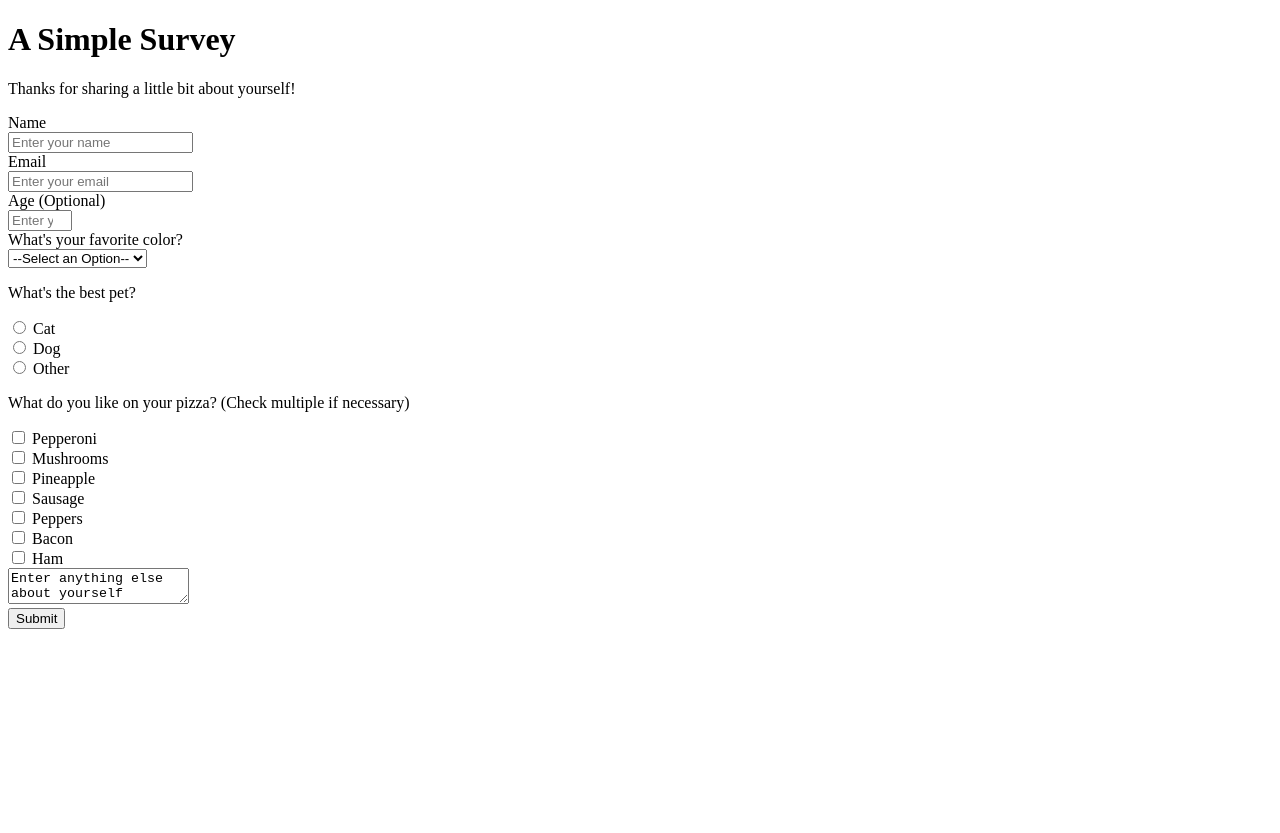
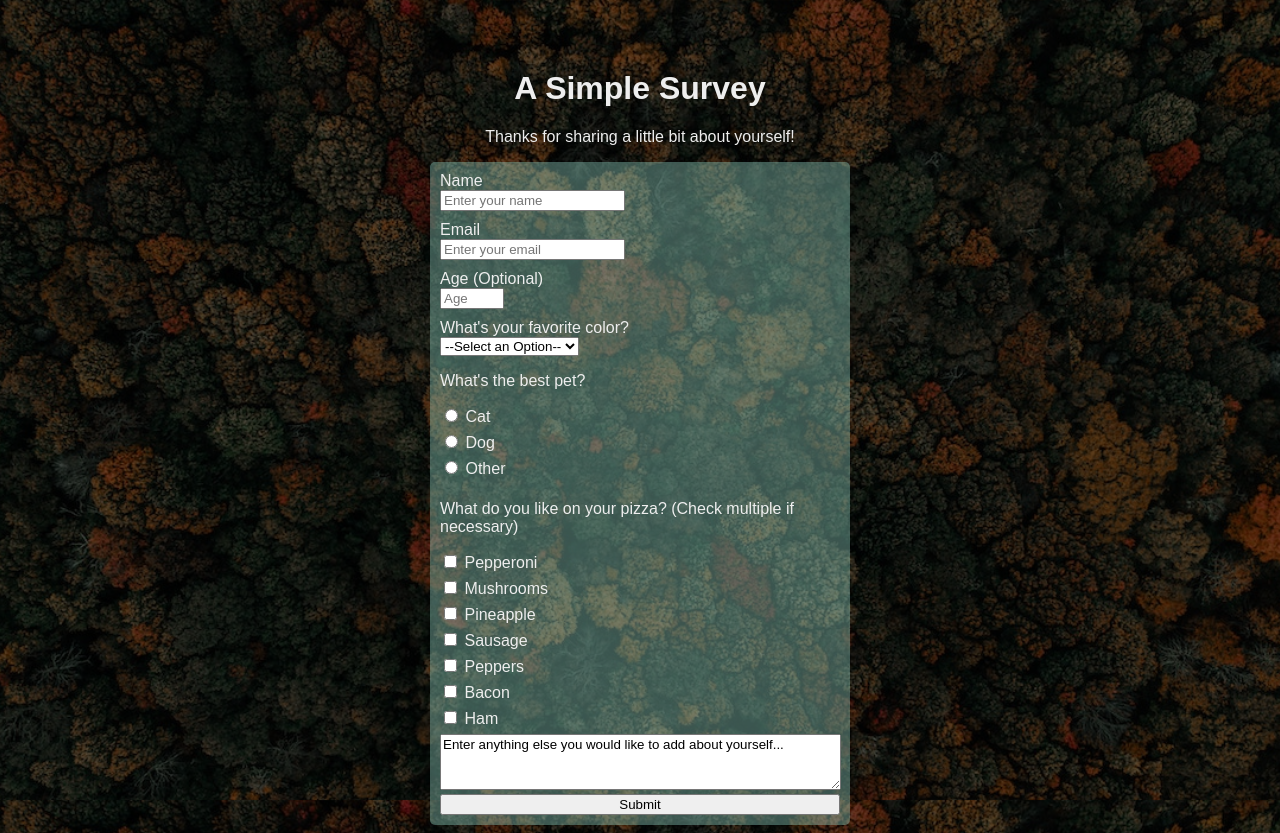
Before and after one commit to zwehr/freeCodeCamp-survey, a plain HTML site: page index.html in a window 1280 px wide. Before the commit the page ends 800 px from the top, so only its background shows below. Drawn offline with Linux system fonts and the light colour scheme.

Commit message:
add styling

```diff
--- a/index.html
+++ b/index.html
@@ -2,11 +2,15 @@
 
 <head>
     <title>Survey | All About You</title>
+    <link href="style.css" rel="stylesheet" type="text/css">
 </head>
 
 <body>
-    <h1 id="title">A Simple Survey</h1>
-    <p id="description">Thanks for sharing a little bit about yourself!</p>
+    <div id="before-form">
+        <h1 id="title">A Simple Survey</h1>
+        <p id="description">Thanks for sharing a little bit about yourself!</p>
+    </div>
+
     <div id="form-wrapper">
         <form id="survey-form">
             <label for="name" id="name-label">Name</label><br>
@@ -16,7 +20,7 @@
             <input type="email" id="email" placeholder="Enter your email" required><br>
 
             <label for="number" id="number-label">Age (Optional)</label><br>
-            <input type="number" id="number" placeholder="Enter your age" min="1" max="150"><br>
+            <input type="number" id="number" placeholder="Age" min="1" max="150"><br>
 
             <label for="dropdown">What's your favorite color?</label><br>
             <select id="dropdown">
@@ -54,9 +58,9 @@
             <input type="checkbox" id="ham" name="ham" value="ham">
             <label for="ham"> Ham</label><br>
 
-            <textarea id="additional">Enter anything else about yourself here...</textarea><br>
+            <textarea id="additional">Enter anything else you would like to add about yourself...</textarea><br>
 
-            <button id="submit">Submit</button>
+            <div id="button-wrapper"><button id="submit">Submit</button></div>
         </form>
     </div>
 
--- a/style.css
+++ b/style.css
@@ -0,0 +1,46 @@
+* {
+    font-family: Arial, Helvetica, sans-serif;
+}
+
+#title, #description {
+    color: #eee;
+}
+
+h1 {
+    margin-top: 70px;
+}
+
+body {
+    background: linear-gradient( rgba(0, 0, 0, 0.6), rgba(0, 0, 0, 0.6) ), url('images/background.jpg');
+    background-repeat: no-repeat;
+    background-attachment: fixed;
+    background-size: cover;
+}
+
+#before-form {
+    width: 400px;
+    margin: 0 auto;
+    text-align: center;
+}
+
+#form-wrapper {
+    width: 400px;
+    margin: 0 auto;
+    color: #eee;
+    background-color: rgba(151, 216, 200, 0.39);
+    padding: 10px;
+    border-radius: 5px;
+}
+
+input {
+    margin-bottom: 10px;
+}
+
+textarea {
+    width: 395px;
+    height: 50px;
+}
+
+button {
+    width: 100%;
+}
```
Also changed, not shown: images/background.jpg (added), 1 other file.
